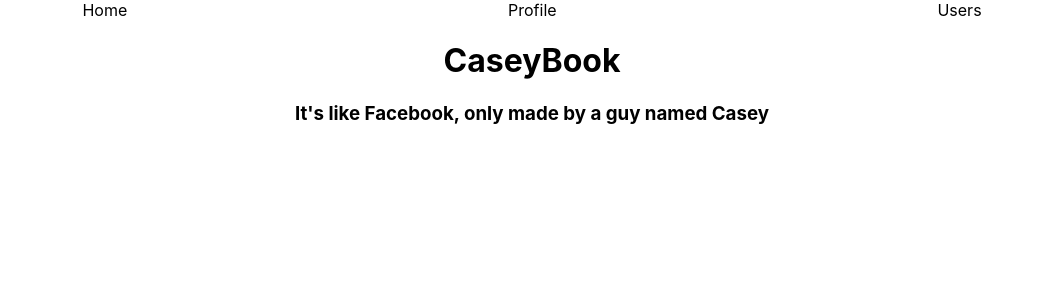
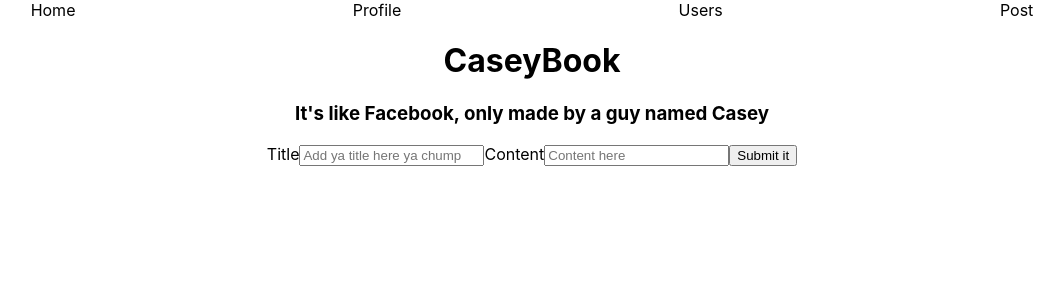
Before and after one commit to CRHarding/caseybook-lambda, a React (Create React App) app: page /createpost in a window 1280 px wide. Shown: the top 300 px of the page, without its empty margins (108-1172 px from the left). Built offline with nearby package versions, Linux system fonts and the light colour scheme; no server answers.

Commit message:
Finished...for now.

```diff
--- a/src/App.js
+++ b/src/App.js
@@ -7,6 +7,7 @@
 import Header from './Components/Header/Header';
 import Profile from './Components/Profile/Profile';
 import Users from './Components/Users/Users';
+import PostForm from './Components/PostForm/PostForm';
 
 const alphaUser = {
   name: {
@@ -21,7 +22,8 @@
   picture: {
     medium: "https://images2.minutemediacdn.com/image/upload/c_fill,g_auto,h_1248,w_2220/v1555925330/shape/mentalfloss/thor.jpg?itok=mjGxZSbN"
   },
-  friends: []
+  friends: [],
+  posts: []
 }
 
 function App() {
@@ -50,6 +52,13 @@
     setUser(updatedUser);
   }
 
+  const onSubmit = (evt, post) => {
+    evt.preventDefault();
+    const updatedUser = user;
+    updatedUser.posts.push(post);
+    setUser(updatedUser);
+  }
+
   // filter => returns an array
   // find => returns the first entity that matches the query
   // BOTH do NOT mutate the array
@@ -60,10 +69,13 @@
       <h1>CaseyBook</h1>
       <h3>It's like Facebook, only made by a guy named Casey</h3>
       <Route path="/profile">
-        <Profile user={user} addFriend={addFriend} />
+        <Profile user={user} addFriend={addFriend} alphaUser={alphaUser} />
       </Route>
       <Route path="/users">
         <Users users={users} addFriend={addFriend} />
+      </Route>
+      <Route path="/createpost">
+        <PostForm onSubmit={onSubmit} />
       </Route>
     </div>
   );
--- a/src/Components/Header/Header.js
+++ b/src/Components/Header/Header.js
@@ -10,6 +10,7 @@
                 <Link to="/">Home</Link>
                 <Link to="/profile">Profile</Link>
                 <Link to="/users">Users</Link>
+                <Link to="/createpost">Post</Link>
             </nav>
         </div>
     )
--- /dev/null
+++ b/src/Components/PostForm/PostForm.js
@@ -0,0 +1,43 @@
+import React, { useState } from 'react';
+
+const initialFormValues = {
+    title: "",
+    content: ""
+}
+
+function PostForm(props) {
+    const [formValues, setFormValues] = useState(initialFormValues)
+
+    const onChange = (evt) => {
+        const { name, value } = evt.target;
+        setFormValues({ ...formValues, [name]: value })
+    }
+
+    return (
+        <div className="post-form">
+            <form onSubmit={(evt) => props.onSubmit(evt, formValues)}>
+                <label>Title
+                    <input
+                        type="text"
+                        name="title"
+                        value={formValues.title}
+                        onChange={onChange}
+                        placeholder="Add ya title here ya chump"
+                    />
+                </label>
+                <label>Content
+                    <input
+                        type="text"
+                        name="content"
+                        value={formValues.content}
+                        onChange={onChange}
+                        placeholder="Content here"
+                    />
+                </label>
+                <input type="submit" value="Submit it" />
+            </form>
+        </div>
+    )
+}
+
+export default PostForm;
--- a/src/Components/Profile/Profile.js
+++ b/src/Components/Profile/Profile.js
@@ -6,12 +6,20 @@
         <div className="Profile">
             <h4>{props.user.name.first} {props.user.name.last}</h4>
             <h4>{props.user.login.username}</h4>
-            <button
+            {!props.alphaUser && <button
                 onClick={() => props.addFriend(props.user.login.uuid)}
-            >Add Friend</button>
+            >Add Friend</button>}
             <img src={props.user.picture.medium} alt="thor, the thunder god" />
             {props.user.friends && props.user.friends.map(friend => {
                 return <p>{friend.username}</p>
+            })}
+            {props.user.posts && props.user.posts.map(post => {
+                return (
+                    <div className="post">
+                        <h3>{post.title}</h3>
+                        <p>{post.content}</p>
+                    </div>
+                )
             })}
         </div>
     )
```
